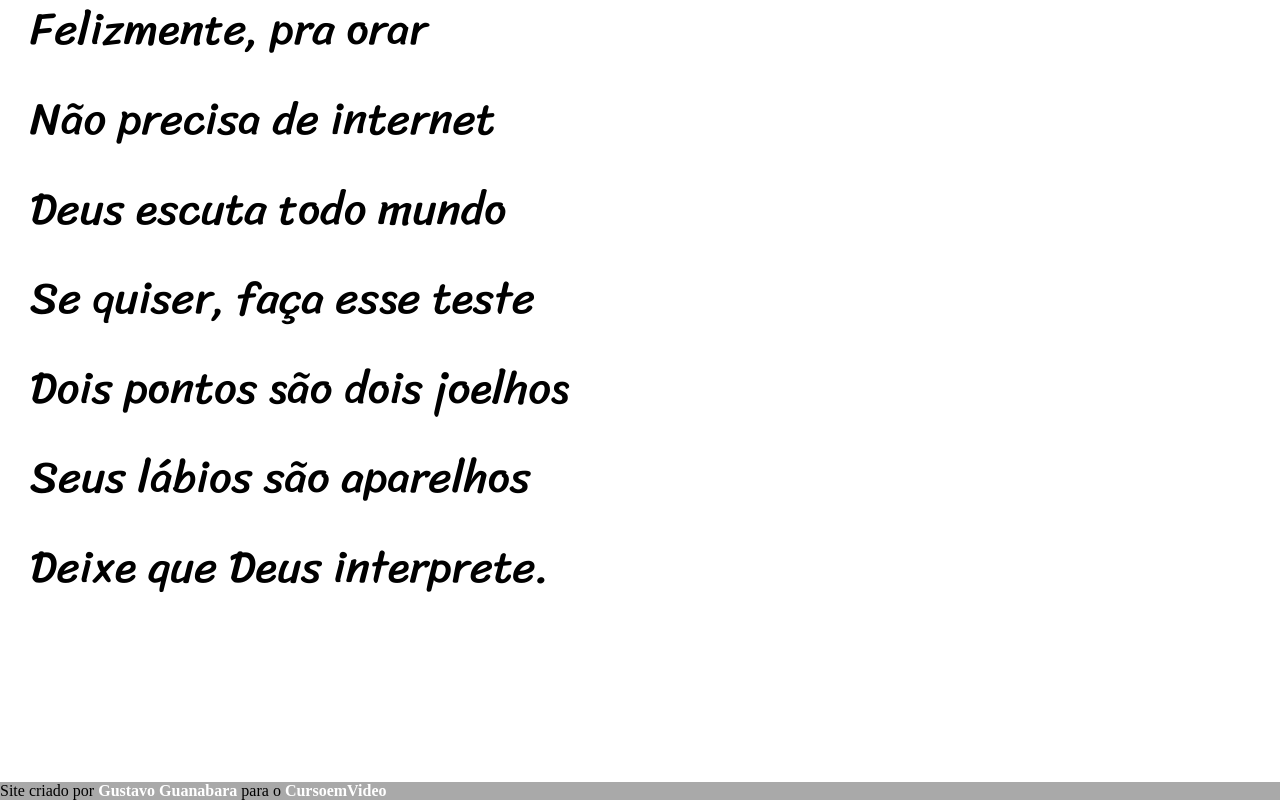
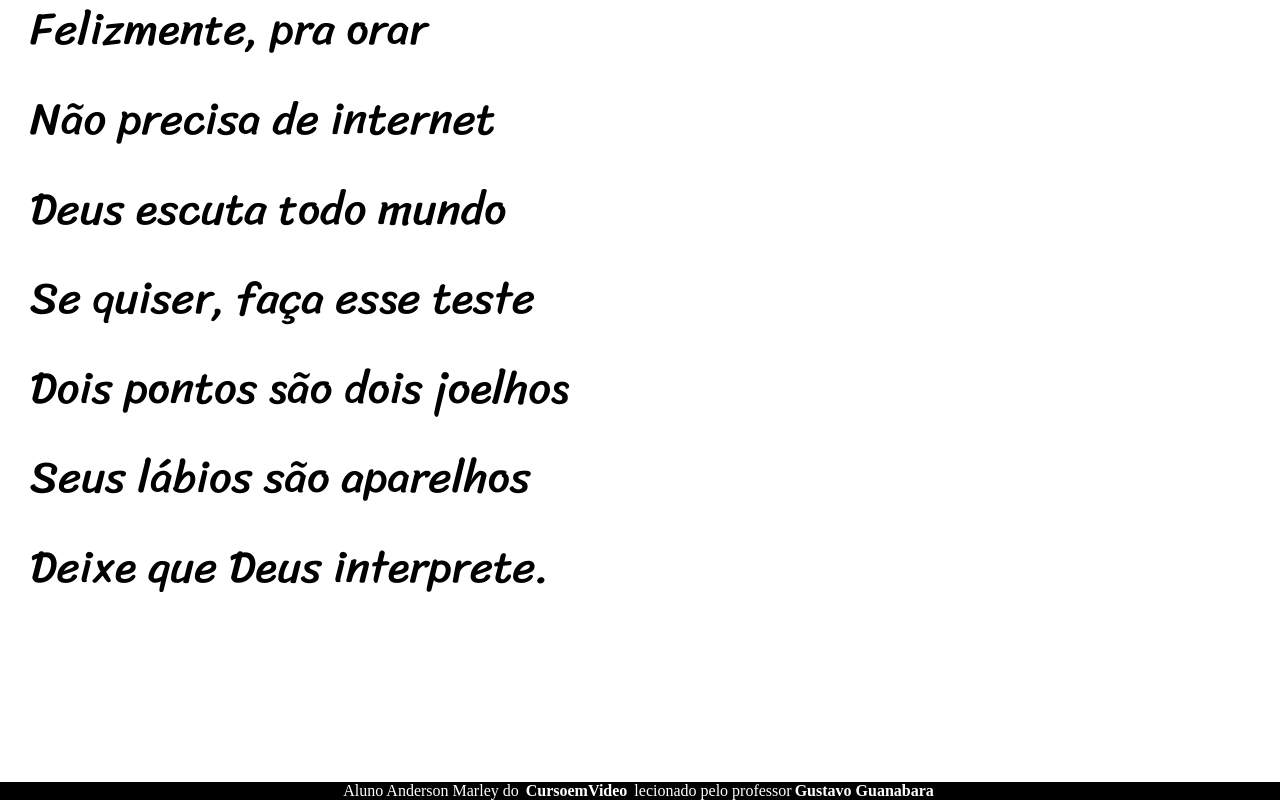
Before and after one commit to marley-br/projeto-cordel, a plain HTML site: page index.html in a window 1280 px wide. Shown: the part 5113-5913 px from the top of the page. Drawn offline with Linux system fonts and the light colour scheme.

Commit message:
update footer link

```diff
--- a/estilo/style.css
+++ b/estilo/style.css
@@ -99,10 +99,15 @@ section#img01 {
 section#img02 {
     background-image: url(../imagens/background002.jpg);
 
-
+}
 footer {
     background-color: black;
     text-align: center;
     padding: 10;
     color: white;
 }
+
+footer a {
+    padding-left: 3px;
+    padding-right: 3px;
+}
--- a/index.html
+++ b/index.html
@@ -104,7 +104,7 @@
     </body>
 
     <footer>
-        <p>Site criado por <a href="https://gustavoguanabara.github.io" target="_blank">Gustavo Guanabara</a> para o <a href="http://www.cursoemvideo.com" target="_blank">CursoemVideo</a></p>
+        <p>Aluno Anderson Marley do <a href="http://www.cursoemvideo.com" target="_blank">CursoemVideo</a> lecionado pelo professor<a href="https://gustavoguanabara.github.io" target="_blank">Gustavo Guanabara</a></p>
     </footer>
 
 </html>
```
